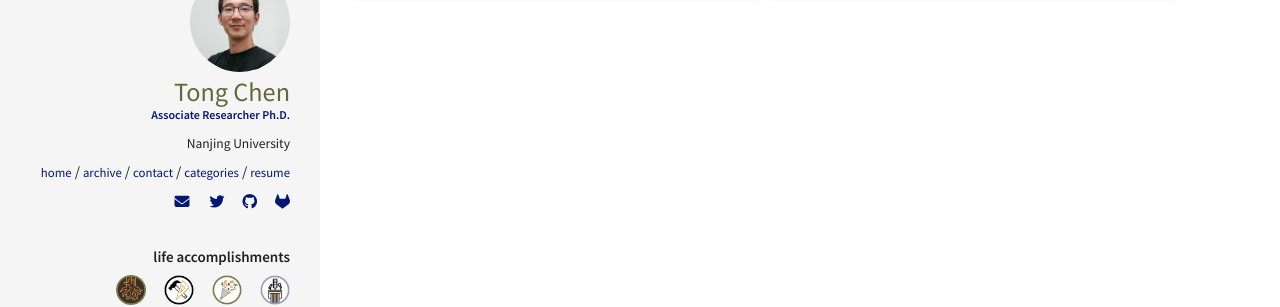
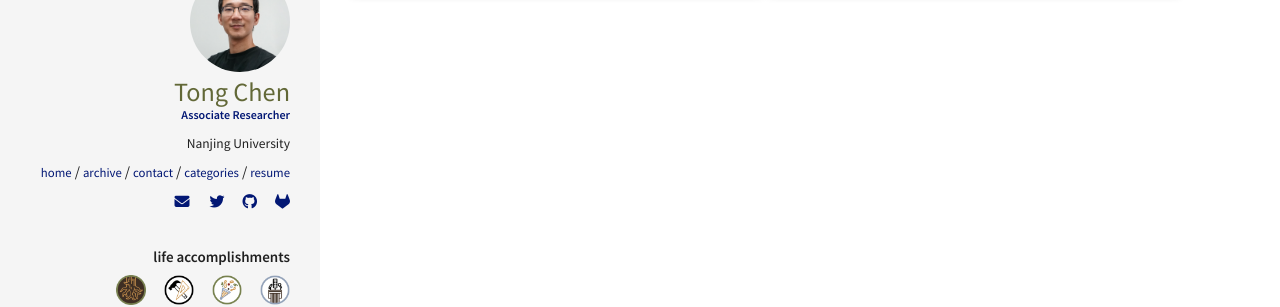
Before and after one commit to tongxyh/tongxyh.github.io, a Jekyll site: the page built from contact.html, in a window 1280 px wide. Shown: the part 268-575 px from the top of the page. Built offline with Jekyll 4.4.1, drawn with Linux system fonts in a browser that asks for light colours; nearby versions of some CDN libraries.

```diff
--- a/_config.yml
+++ b/_config.yml
@@ -35,7 +35,7 @@ kramdown:
 owner:
   name: Tong Chen
   avatar: avatar_iqiyi.png
-  job: "Associate Researcher Ph.D."
+  job: "Associate Researcher"
   bio: "Nanjing University"
   email: chentong@nju.edu.cn
   # disqus-shortname: jakenherman-com
```
